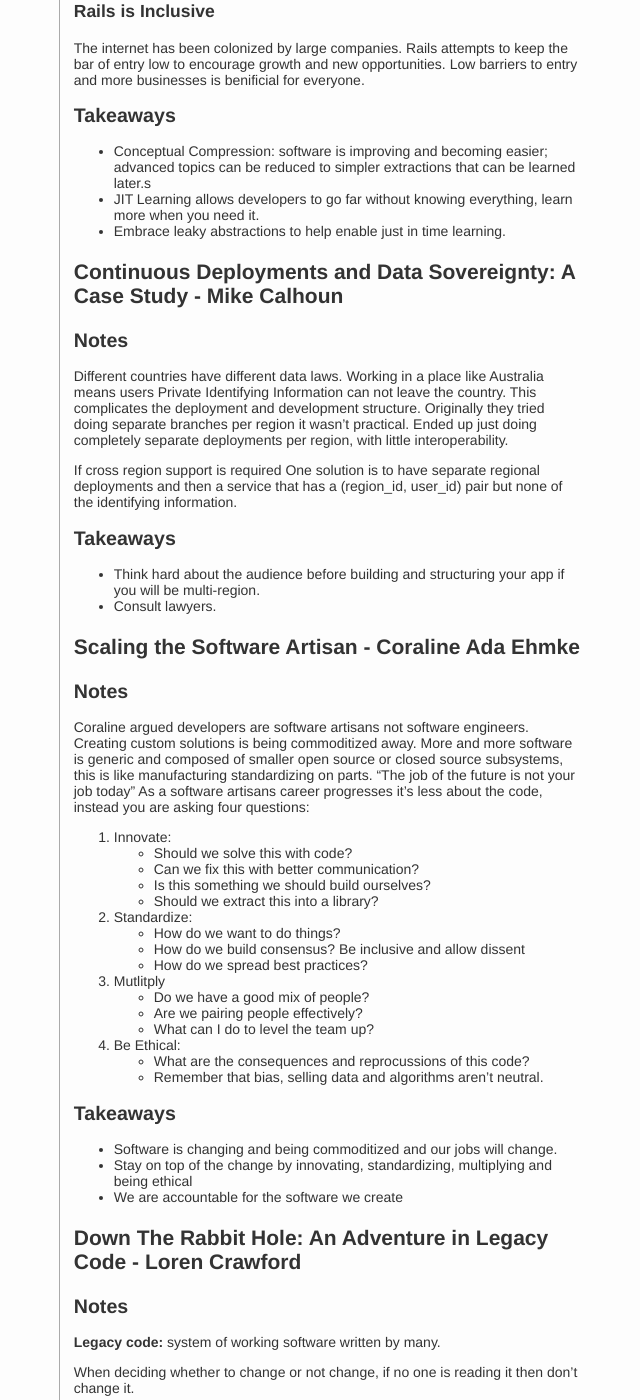
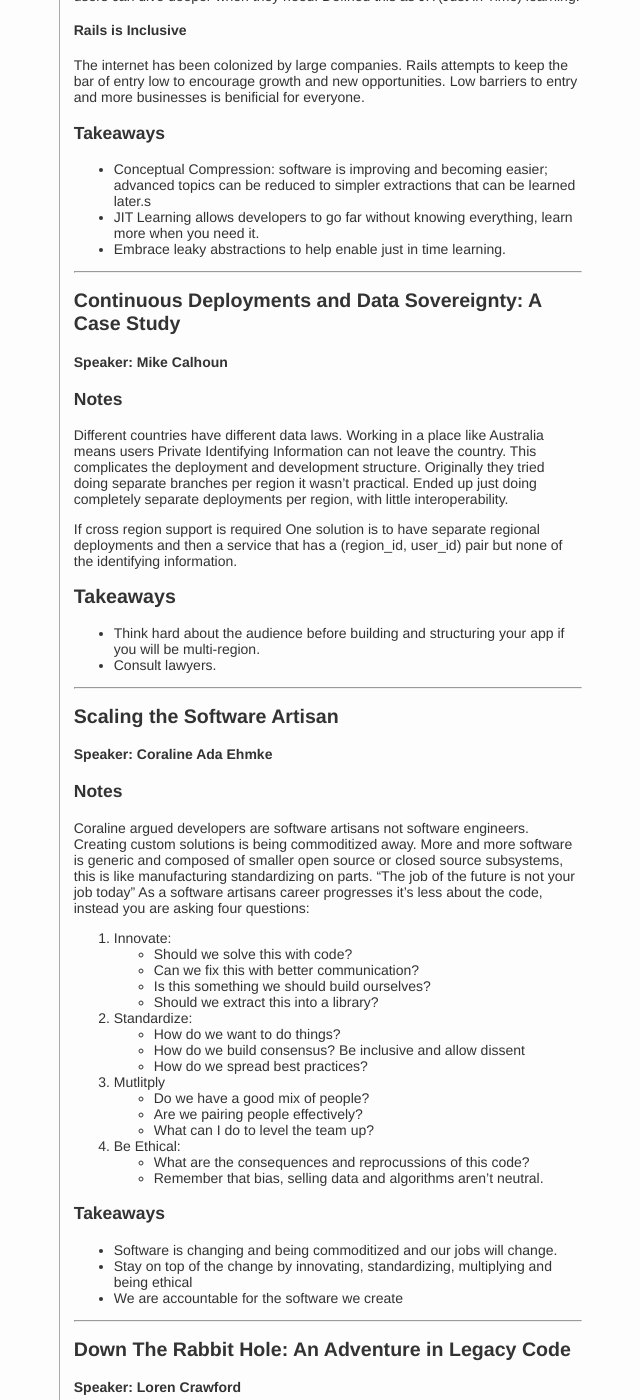
Before and after one commit to agundy/agundy.github.io, a Jekyll site: the page built from _posts/2018-04-17-railsconf-2018-day-1.md, in a window 1280 px wide and 1400 px high, scrolled down 649 px. Shown: the whole window, without its empty margins (428-1068 px from the left). Built offline with Jekyll 4.4.1, drawn with Linux system fonts in a browser that asks for light colours; some of the changed text lies outside the part shown.

Commit message:
update Rails Conf Day 1 styling

````diff
--- a/_posts/2018-04-17-railsconf-2018-day-1.md
+++ b/_posts/2018-04-17-railsconf-2018-day-1.md
@@ -9,15 +9,16 @@
 I visited Rails Conf and Pittsburgh this week and I wanted to post my notes
 from the talks I went to. Here are the notes and takeaways from day one.
 
-# Keynote: Fixme - DHH
+## Keynote: Fixme
+#### Speaker: DHH
 
 We wouldn't have Rails without the focus and work of DHH and this talk was a
 great start to the conference. The talk focused on learning and making Rails
 easy and accessible to everyone through conceptual compression.
 
-## Notes
+### Notes
 
-### Conceptual Compression
+#### Conceptual Compression
 
 Technology is constantly changing but at the same time it is staying the same.
 Some technologies change but others change the same.  Rails attempts to reduce
@@ -30,7 +31,7 @@
 abstracted them so day to day development doe not rely on the specialized
 knowledge.
 
-### Embrace Leaky Abstraction
+#### Embrace Leaky Abstraction
 
 Rails has tons of leaky abstractions, and DHH is proud of this. It's an
 important tool for getting basic functionality out. Day one doesn't have a
@@ -38,13 +39,13 @@
 leaks through users can dive deeper when they need. Defined this as JIT(Just in
 Time) learning.
 
-### Rails is Inclusive
+#### Rails is Inclusive
 
 The internet has been colonized by large companies. Rails attempts to keep the
 bar of entry low to encourage growth and new opportunities. Low barriers to
 entry and more businesses is benificial for everyone.
 
-## Takeaways
+### Takeaways
 
 - Conceptual Compression: software is improving and becoming easier; advanced
   topics can be reduced to simpler extractions that can be learned later.s
@@ -52,9 +53,11 @@
   more when you need it.
 - Embrace leaky abstractions to help enable just in time learning.
 
-# Continuous Deployments and Data Sovereignty: A Case Study - Mike Calhoun
+---
+## Continuous Deployments and Data Sovereignty: A Case Study
+#### Speaker: Mike Calhoun
 
-## Notes
+### Notes
 
 Different countries have different data laws. Working in a place like Australia
 means users Private Identifying Information can not leave the country. This
@@ -72,9 +75,11 @@
   will be multi-region.
 - Consult lawyers.
 
-# Scaling the Software Artisan - Coraline Ada Ehmke
+---
+## Scaling the Software Artisan
+#### Speaker: Coraline Ada Ehmke
 
-## Notes
+### Notes
 
 Coraline argued developers are software artisans not software engineers.
 Creating custom solutions is being commoditized away. More and more software is
@@ -103,15 +108,17 @@
   * What are the consequences and reprocussions of this code?
   * Remember that bias, selling data and algorithms aren't neutral.
 
-## Takeaways
+### Takeaways
 - Software is changing and being commoditized and our jobs will change.
 - Stay on top of the change by innovating, standardizing, multiplying and being
   ethical
 - We are accountable for the software we create
 
-# Down The Rabbit Hole: An Adventure in Legacy Code - Loren Crawford
+---
+## Down The Rabbit Hole: An Adventure in Legacy Code
+#### Speaker: Loren Crawford
 
-## Notes
+### Notes
 
 **Legacy code:** system of working software written by many.
 
@@ -123,19 +130,21 @@
 Most of the material covered in this talk I already summarized here: [Working
 Effectively with Legacy Code](/2018/03/04/working-effectively-with-legacy-code)
 
-## Takeaways
+### Takeaways
 
 - Watch: [A Common Taxonomy of Bugs and How to Catch
   Them](https://www.youtube.com/watch?v=0J5OWi65rTI)
 - Read books: "Refactoring", "Working Effectively with Legacy Code", "Ruby
   Object Oriented Design"
 
-# The Life and Death of a Rails App -  Olivier Lacan
+---
+## The Life and Death of a Rails App
+#### Speaker: Olivier Lacan
 
  Olivier Lacan worked at Code School and he walked through the stages of birth
  through death of their startup and team. I really enjoyed this talk.
 
-## Notes
+### Notes
 
 Sucess for them came from `(timing + content) * audience`.
 
@@ -167,7 +176,7 @@
 "Sunset" and "Acquihire" are euphemisms and hide the truth that an application
 is dying or being killed.
 
-## Takeaways
+### Takeaways
 
 Post-Mortem:
 - The legacy is the people the team and customers that you built and reached.
@@ -182,12 +191,14 @@
 - Learn by doing.
 - Just In Time learning is okay, learn and discover as you grow.
 
-# Knobs, Levers and Buttons Tools for failing gracefully - Amy Unger
+---
+## Knobs, Levers and Buttons Tools for failing gracefully
+#### Speaker: Amy Unger
 
 Amy is a software engineer at Heroku and talked about managing failure in the
 software like pilots in a cockpit.
 
-## Notes
+### Notes
 
 Lots of types of knobs, levers and buttons to help manage failure.
 
@@ -212,19 +223,21 @@
 7. **Circuit Breakers:** Responsive shut offs and hard shutoffs can help manage
 failure.
 
-## Takeaways
+### Takeaways
 
 There are a lot of different ways to manage failure to use depending on
 requirements. Using ratios for load shedding was something I had never
 considered and sounds valuable and easy.
 
-# Turbo Boosting Real-world Applications - Akira Matsuda
+---
+## Turbo Boosting Real-world Applications
+#### Speaker: Akira Matsuda
 
 This talk was a dive into some slow parts of Rails and hacks to make things
 faster. Most of this was around adding parallelization to database queries and
 view rendering.
 
-## Takeaways
+### Takeaways
 
 There are some ways to parallize sending database queries to speed up responses but you have to be careful of database connections.
 The futures pattern is easy to use in Ruby and can enable async work
@@ -232,18 +245,20 @@
 Thread.new { do_something }.value
 ```
 
-# Keynote: Rails Doesn’t Scale
+---
+## Keynote: Rails Doesn’t Scale
+#### Speaker:  Mark Imbriaco
 
 Clickbait talk title that was less focused on scaling code and more on scaling teams.
 
-## Notes
+### Notes
 
 The social side of scaling an application isn't as interesting as scaling the
 team. If you can scale a team effectively than they can scale your application.
 Hero culture doesn't scale; teaching scales as you add people. So scale up your
 team with good teaching practices.
 
-## Takeaways
+### Takeaways
 
 - Just because you learn a lesson once doesn't mean you won't repeat it.
 - People are what scale technology, so scale your people.
````
